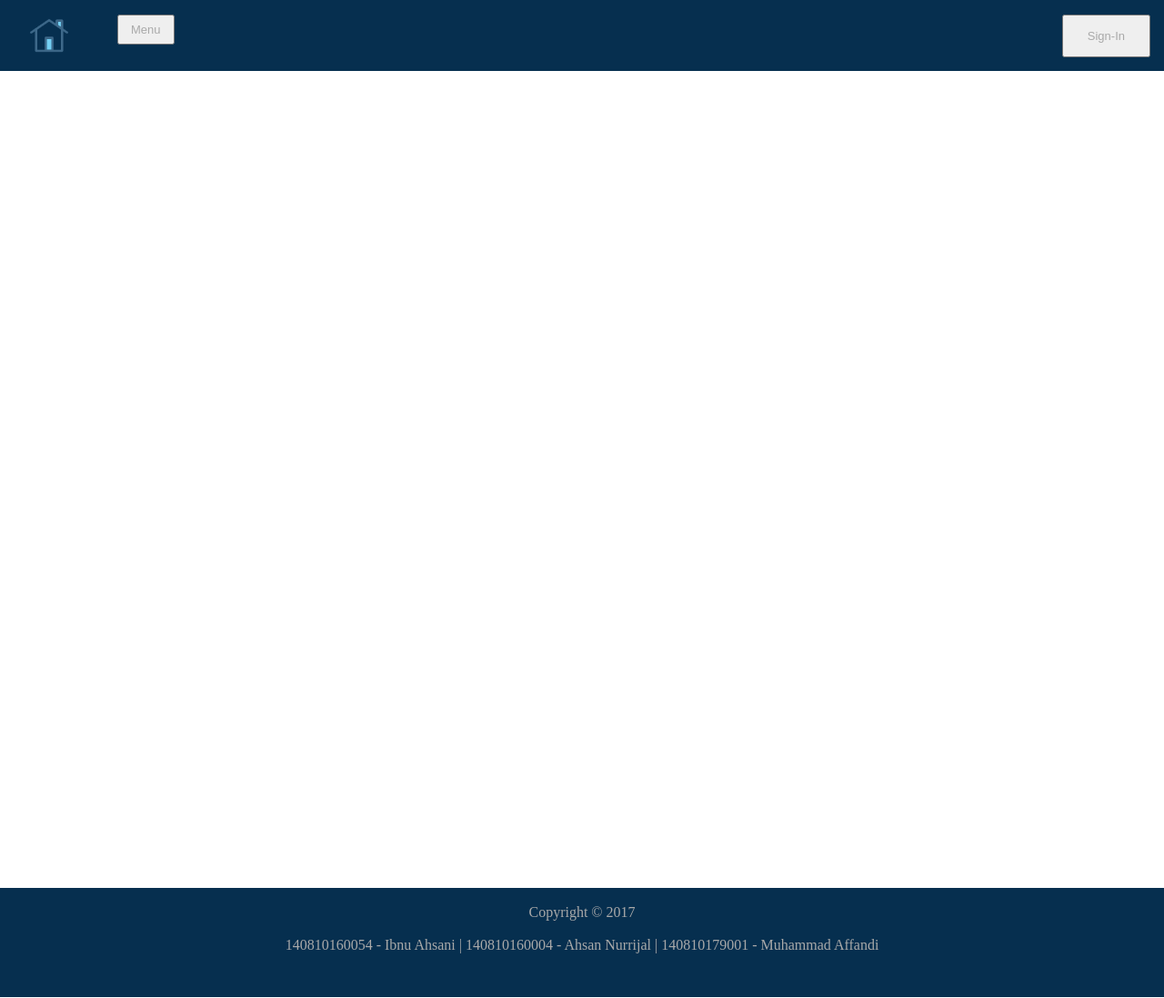
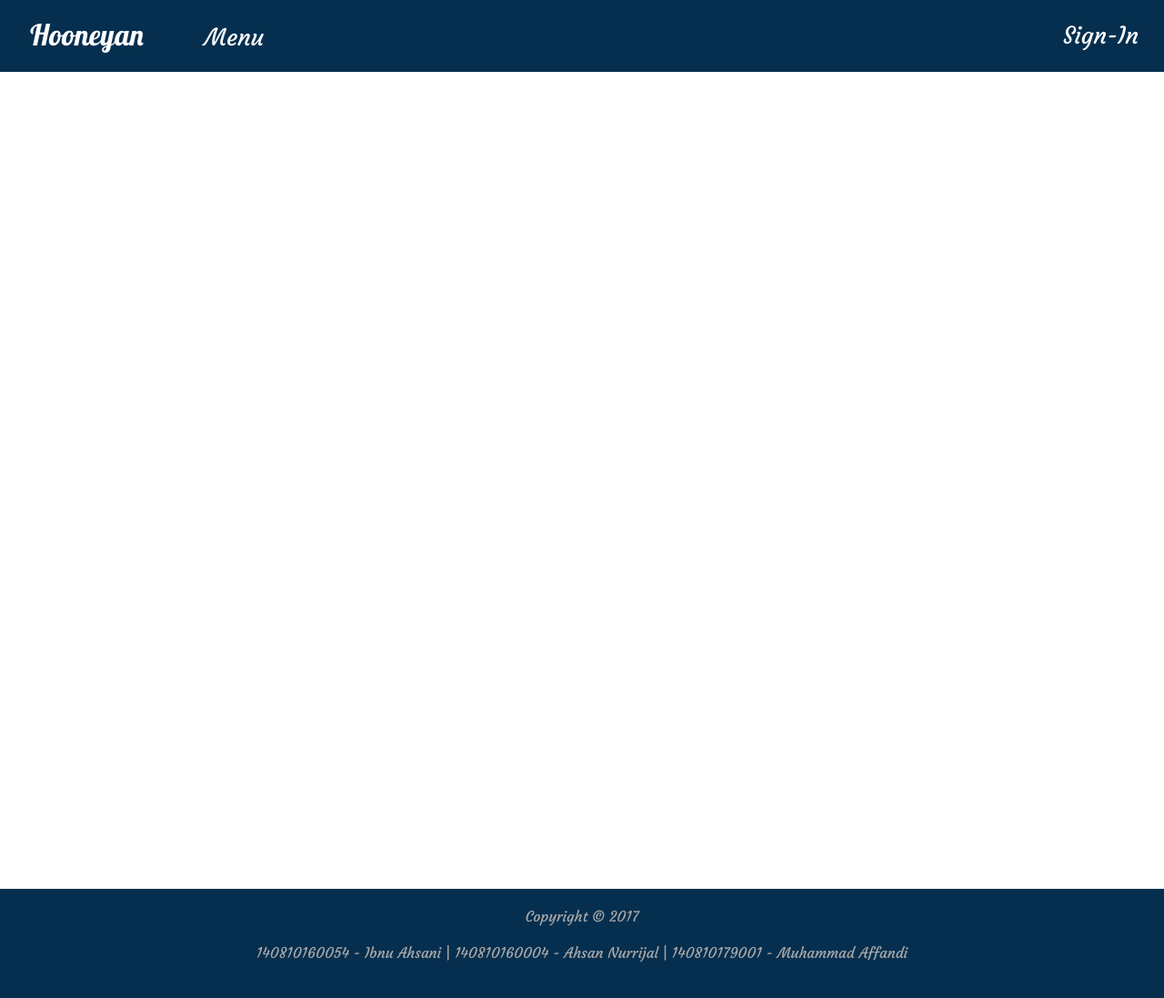
Before and after one commit to IbnuAhsani/Hooneyan, a CodeIgniter app: page /Hooneyan/index.php/homepage/get_data in a window 1280 px wide. Shown: the whole page at 91% size. Run offline with CodeIgniter, Linux system fonts and the light colour scheme; data comes from the database, SQL or seed files in the repository.

Commit message:
Update UI v.2

```diff
--- a/application/views/Web_Pages/Properti_Page.php
+++ b/application/views/Web_Pages/Properti_Page.php
@@ -1,9 +1,10 @@
 <html>
 <head>
+	<link href="https://fonts.googleapis.com/css?family=Courgette|Lobster" rel="stylesheet">
 	<meta charset="UTF-8">
 	<title>Profile Page</title>
-   <link rel="stylesheet" type="text/css" href="<?php echo base_url(); ?>/assets/Final.css">
-	<link href="https://fonts.googleapis.com/css?family=Quicksand" rel="stylesheet">
+  <link rel="stylesheet" type="text/css" href="<?php echo base_url(); ?>/assets/Final.css">
+  <link rel="stylesheet" type="text/css" href="<?php echo base_url(); ?>/assets/Final3.css">
 	<!-- JS Dropdown -->
 	<script>
 	/* When the user clicks on the button,
@@ -31,40 +31,43 @@
 			  }
 		}
 	</script>
-	<!--  -->
-
 </head>
 <body class="container-fluid" style="margin: 0"px>
 	<!-- Upper Task Bar -->
    <nav cl>
    <ul style="background-color: #062F4f; width: 100% ; margin: 0px">
-      <li style="margin: 11px; margin-left: 20; float: left;"><a href="<?php echo base_url(); ?>/index.php/Homepage"><img src="<?php echo base_url(); ?>/assets/pictures/house.png" style="height: 42px; width: 42px"></a></li>
-     <li class="dropdown" style="margin-top: 16px; margin-bottom: 15px; margin-left: 30px; margin-right: 80px; float: left;">
-       <button href="javascript:void(0)" class="dropbtn" style="font-size: 13px">Menu</button>
-          <div class="dropdown-content">
-            <a href="#">| Jual</a>
-            <a href="<?php echo base_url(); ?>index.php/JualSewa_Page">Rumah</a>
-            <a href="<?php echo base_url(); ?>index.php/JualSewa_Page">Ruko</a>
-            <a href="<?php echo base_url(); ?>index.php/JualSewa_Page">Apartemen</a>
-            <a href="#">| Sewa</a>
-            <a href="<?php echo base_url(); ?>index.php/JualSewa_Page">Rumah</a>
-            <a href="<?php echo base_url(); ?>index.php/JualSewa_Page">Apartemen</a>
-            <a href="<?php echo base_url(); ?>index.php/JualSewa_Page">Ruko</a>
-            <a href="<?php echo base_url(); ?>index.php/JualSewa_Page">Villa</a>
-          </div>
+      <li style="margin: 11px; margin-left: 20; float: left;">
+				<a class="text-logo" href="<?php echo base_url(); ?>index.php/Homepage">
+					Hooneyan
+				</a>
+			</li>
+     <li class="dropdown">
+       <a href="javascript:void(0)" class="dropbtn navbar-button">Menu</a>
+				<div class="dropdown-content">
+					<a class="navbar-list" href="#">| Jual</a>
+					<a class="navbar-list" href="<?php echo base_url(); ?>index.php/JualSewa_Page">Rumah</a>
+					<a class="navbar-list" href="<?php echo base_url(); ?>index.php/JualSewa_Page">Ruko</a>
+					<a class="navbar-list" href="<?php echo base_url(); ?>index.php/JualSewa_Page">Apartemen</a>
+					<a class="navbar-list" href="#">| Sewa</a>
+					<a class="navbar-list" href="<?php echo base_url(); ?>index.php/JualSewa_Page">Rumah</a>
+					<a class="navbar-list" href="<?php echo base_url(); ?>index.php/JualSewa_Page">Apartemen</a>
+					<a class="navbar-list" href="<?php echo base_url(); ?>index.php/JualSewa_Page">Ruko</a>
+					<a class="navbar-list" href="<?php echo base_url(); ?>index.php/JualSewa_Page">Villa</a>
+				</div>
+			</li>
        <?php
 				$email=$this->session->userdata('email');
 				if(!$email){
 			?>
 			<li style="margin-top: 16px; margin-bottom: 15px; margin-left: 30px; margin-right: 15px;float: right;">
-				<button class="dropbtn" style="font-size: 13px"><a href="<?php echo base_url(); ?>index.php/Login">Sign-In</button></a>
+				<a class="navbar-button" href="<?php echo base_url(); ?>index.php/Login">Sign-In</a>
 			</li>
 			<?php }else{ ?>
 			<li style="margin-top: 16px; margin-bottom: 15px; margin-left: 30px; margin-right: 15px;float: right;">
-				<button class="dropbtn" style="font-size: 13px"><?php echo anchor('Login/user_logout','Sign-Out'); ?></button>
+				<a class="navbar-button" href="<?php echo base_url(); ?>index.php/Login/user_logout">Sign-Out</a>
 			</li>
 			<li style="margin-top: 16px; margin-bottom: 15px; margin-left: 30px; margin-right: 15px;float: right;">
-				<button class="dropbtn" style="font-size: 13px"><a href="<?php echo base_url(); ?>index.php/Profile_Page">My Profile</button></a>
+				<a class="navbar-button" href="<?php echo base_url(); ?>index.php/Profile_Page">My Profile</a>
 			</li>
 			<?php } ?>
    </ul>
@@ -74,7 +77,7 @@
 	<br>
 
 	<!-- Parent Div -->
-	<div class="row" style="height: 880px">
+	<div class="row" style="height: 880px; color: #062F4f">
 		<div class="col-1"></div>
 		<!-- Left Colomn -->
 		<div class="col-7">
@@ -174,7 +178,7 @@
 		<div class="col-1"></div>
 	</div>
    <!-- Footer -->
-  <div class="footer" align="center">
+  <div class="footer font-only" align="center">
 			<br>Copyright &copy; 2017<br><br>
 			140810160054 - Ibnu Ahsani |
 			140810160004 - Ahsan Nurrijal |
--- a/assets/Final.css
+++ b/assets/Final.css
@@ -10,7 +10,9 @@
 
 /*=============== .css Umum ======================*/
 /*Nav Bar*/
-
+.text-logo{
+  font-family: 'Aref Ruqaa', serif;
+}
 ul.nav-bar{
     list-style-type: none;
     margin: 0;
@@ -30,10 +32,6 @@ ul{
 }
 
 /*Logo Div*/
-li.logo{
-  font-family: 'Pacifico', cursive;
-  color: white;
-}
 
 /*Login/Sign-up Button*/
 li.login{
@@ -48,6 +46,7 @@ li.login{
 li img{
   height: 42px; width: 42px;
 }
+
 
 /*Dropdown Button*/
 li a, .dropbtn {
@@ -59,16 +58,15 @@ li a, .dropbtn {
     padding-right: 13px;
     padding-left: 13px;
     text-decoration: none;
-    font-size: 13px
 }
 
 /*Dropdown Button Elements*/
 li a:hover, .dropdown:hover .dropbtn {
-    background-color: #D9D9D9;
+    /*background-color: #D9D9D9;*/
 }
 li.dropdown {
     display: inline-block;
-    margin-top: 16px;
+    margin-top: 18px;
     margin-bottom: 15px;
     margin-left: 30px;
     margin-right: 80px;
--- a/assets/Final2.css
+++ /dev/null
@@ -1,3 +0,0 @@
-body{
-  font-family: 'Pattaya', sans-serif;
-}
--- /dev/null
+++ b/assets/Final3.css
@@ -0,0 +1,34 @@
+a.text-logo{
+font-family: 'Lobster', cursive;
+color: white;
+font-size: 32px;
+}
+
+a.navbar-button{
+font-family: 'Courgette', cursive;
+	color: white;
+	font-size: 26px;
+}
+
+.navbar-list{
+font-family: 'Courgette', cursive;
+	color: #062F4f;
+	font-size: 16px;
+}
+
+.font-color{
+font-family: 'Courgette', cursive;
+	color: #062F4f;
+}
+
+.font-only{
+font-family: 'Courgette', cursive;
+}
+
+.navbar-right{
+	margin-top: 16px;
+	margin-bottom: 15px;
+	margin-left: 30px;
+	margin-right: 15px;
+	float: right;
+}
```
Also changed, not shown: other parts of application/views/Web_Pages/Properti_Page.php (+21 -21 lines), application/views/Web_Pages/Daftar_Properti.php (+9 -9 lines), application/views/Web_Pages/Homepage.php (+24 -24 lines), application/views/Web_Pages/Jualsewa_Page.php (+38 -27 lines), application/views/Web_Pages/Profile_Page.php (+45 -35 lines).
